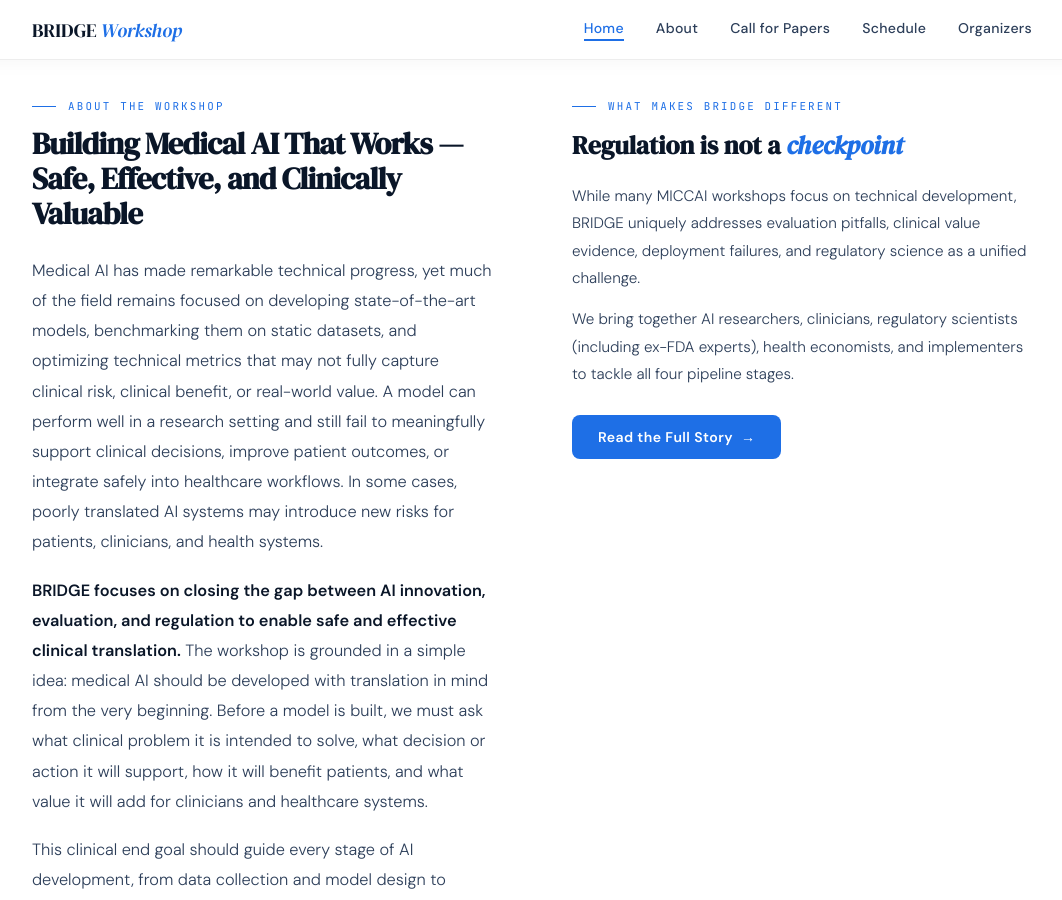
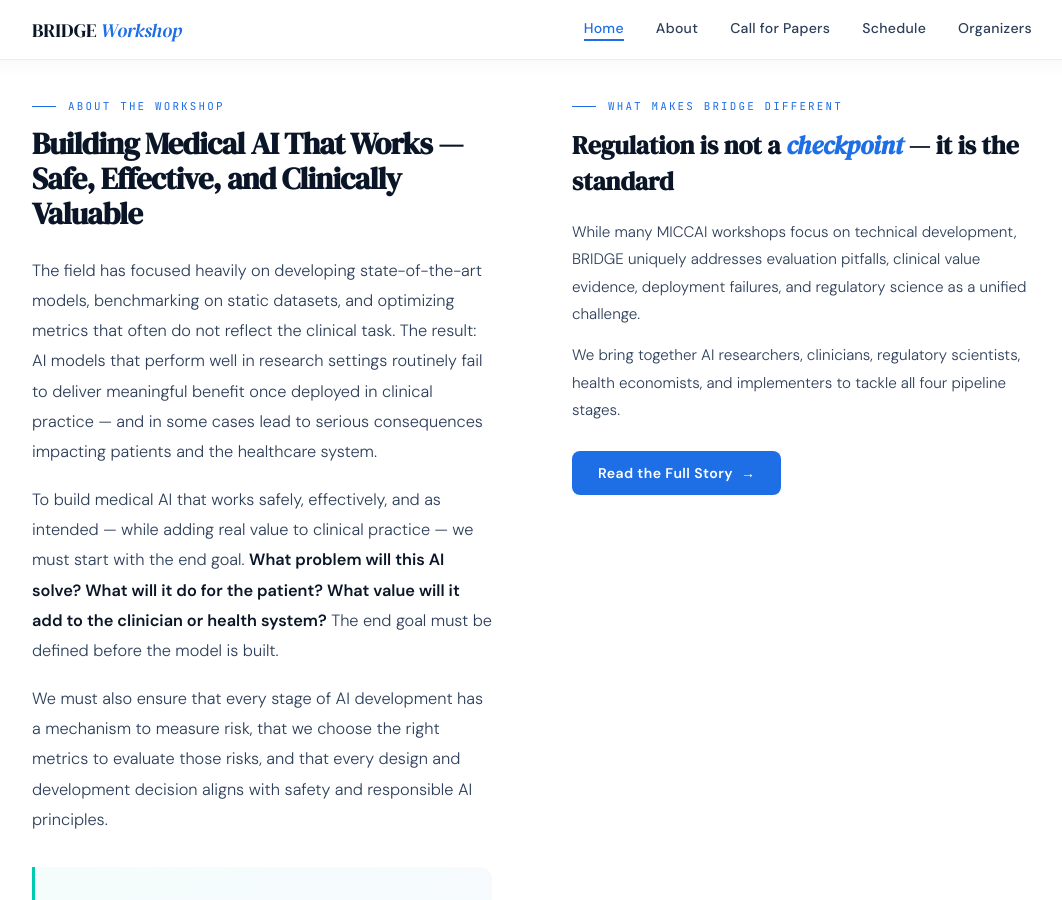
Before and after one commit to gaz89/BRIDGEAI, a Jekyll site: the page built from index.html, in a window 1280 px wide and 900 px high, scrolled down 881 px. Shown: the whole window, without its empty margins (108-1170 px from the left). Built offline with Jekyll 4.4.1, drawn with Linux system fonts in a browser that asks for light colours; some of the changed text lies outside the part shown.

Commit message:
Add files via upload

```diff
--- a/index.html
+++ b/index.html
@@ -11,11 +11,11 @@ page_id: home
     <div class="hero-left">
       <div class="hero-eyebrow">MICCAI 2026 Workshop</div>
       <h1>BRIDGE<br><em>Workshop</em></h1>
-      <p class="hero-sub">Bridging Regulatory Science and Medical Imaging Evaluation — from technical performance to real-world utility & clinical value.</p>
+      <p class="hero-sub">Bridging Regulatory Science and Medical Imaging Evaluation — from technical performance to real-world utility and clinical value.</p>
       <div class="hero-meta">
         <div class="meta-item">
           <span class="meta-label">Date</span>
-          <span class="meta-value">September 27 - Strasbourg, France </span>
+          <span class="meta-value">September 27, 2026 · Strasbourg, France</span>
         </div>
         <div class="meta-item">
           <span class="meta-label">Venue</span>
@@ -45,7 +45,7 @@ page_id: home
           <div class="p-num s2">02</div>
           <div class="p-body">
             <div class="p-verb">Measure Its Value</div>
-            <div class="p-desc">Does itadd value, or genuinely improve outcomes and clinical decisions?</div>
+            <div class="p-desc">Does it add value, or genuinely improve outcomes and clinical decisions?</div>
           </div>
         </div>
         <div class="p-step">
@@ -63,7 +63,7 @@ page_id: home
           </div>
         </div>
         <div class="reg-note">
-          <strong>Regulatory-driven AI innovation-</strong>Every stage of AI development should align with safety standards, and every risk, every failure — must be measured and mitigated.
+          <strong>Regulatory-driven AI innovation.</strong> Every stage of AI development should align with safety standards, and every risk, every failure — must be measured, documented, and mitigated.
         </div>
       </div>
     </div>
@@ -75,34 +75,19 @@ page_id: home
   <div class="intro-strip-inner">
     <div class="intro-text">
       <div class="section-label">About the Workshop</div>
-
-<h2 class="page-title" style="font-size: 1.9rem; margin-bottom: 24px;">
-  Building Medical AI That Works — Safe, Effective, and Clinically Valuable
-</h2>
-
-<p>
-  Medical AI has made remarkable technical progress, yet much of the field remains focused on developing state-of-the-art models, benchmarking them on static datasets, and optimizing technical metrics that may not fully capture clinical risk, clinical benefit, or real-world value. A model can perform well in a research setting and still fail to meaningfully support clinical decisions, improve patient outcomes, or integrate safely into healthcare workflows. In some cases, poorly translated AI systems may introduce new risks for patients, clinicians, and health systems.
-</p>
-
-<p>
-  <strong>BRIDGE focuses on closing the gap between AI innovation, evaluation, and regulation to enable safe and effective clinical translation.</strong> The workshop is grounded in a simple idea: medical AI should be developed with translation in mind from the very beginning. Before a model is built, we must ask what clinical problem it is intended to solve, what decision or action it will support, how it will benefit patients, and what value it will add for clinicians and healthcare systems.
-</p>
-
-<p>
-  This clinical end goal should guide every stage of AI development, from data collection and model design to validation, deployment, monitoring, and regulatory evaluation. At each stage, we need clear mechanisms to identify and measure risk, select metrics that reflect the clinical and safety context, and ensure that development decisions remain aligned with patient safety, responsible AI, and real-world clinical value.
-</p>
-
-<div class="principle-box">
-  <p>
-    <strong>Core Principle:</strong> The clinical end goal should guide every stage of medical AI development, from data collection and model design to validation, deployment, monitoring, and regulatory evaluation. At each stage, we need clear mechanisms to identify and measure risk, select metrics that reflect the clinical and safety context, and ensure that development decisions remain aligned with patient safety, responsible AI, and real-world clinical value.
-  </p>
-</div>
+      <h2 class="page-title" style="font-size: 1.9rem; margin-bottom: 24px;">Building Medical AI That Works — Safe, Effective, and Clinically Valuable</h2>
+      <p>The field has focused heavily on developing state-of-the-art models, benchmarking on static datasets, and optimizing metrics that often do not reflect the clinical task. The result: AI models that perform well in research settings routinely fail to deliver meaningful benefit once deployed in clinical practice — and in some cases lead to serious consequences impacting patients and the healthcare system.</p>
+      <p>To build medical AI that works safely, effectively, and as intended — while adding real value to clinical practice — we must start with the end goal. <strong>What problem will this AI solve? What will it do for the patient? What value will it add to the clinician or health system?</strong> The end goal must be defined before the model is built.</p>
+      <p>We must also ensure that every stage of AI development has a mechanism to measure risk, that we choose the right metrics to evaluate those risks, and that every design and development decision aligns with safety and responsible AI principles.</p>
+      <div class="principle-box">
+        <p>"If we cannot evaluate it, we cannot measure its performance or clinical value. If we cannot measure its value, we cannot regulate it. And if we cannot regulate it, we should not deploy it. And if we do not monitor it, we cannot sustain it."</p>
+      </div>
     </div>
     <div class="intro-right">
       <div class="section-label">What Makes BRIDGE Different</div>
-      <h3>Regulation is not a <em>checkpoint</em></h3>
+      <h3>Regulation is not a <em>checkpoint</em> — it is the standard</h3>
       <p>While many MICCAI workshops focus on technical development, BRIDGE uniquely addresses evaluation pitfalls, clinical value evidence, deployment failures, and regulatory science as a unified challenge.</p>
-      <p>We bring together AI researchers, clinicians, regulatory scientists (including ex-FDA experts), health economists, and implementers to tackle all four pipeline stages.</p>
+      <p>We bring together AI researchers, clinicians, regulatory scientists, health economists, and implementers to tackle all four pipeline stages.</p>
       <a href="{{ site.baseurl }}/about" class="btn-primary">Read the Full Story</a>
     </div>
   </div>
@@ -112,7 +97,7 @@ page_id: home
 <section class="pipeline-section">
   <div class="pipeline-section-inner">
     <div class="section-label light">The Framework</div>
-    <h2 class="page-title light">The <em>BRIDGE</em> Pipeline</h2>
+    <h2 class="page-title light">From Bench to Bedside: The <em>BRIDGE</em> Pipeline</h2>
     <p class="pipeline-subtitle">Four stages. Each depends on the one before it. Skipping or shortcutting any stage is precisely why so many AI systems fail after deployment.</p>
     <div class="pipeline-grid">
       <div class="pg-step">
@@ -131,20 +116,20 @@ page_id: home
         <div class="pg-dot s3">🏥</div>
         <div class="pg-num s3">Stage 03</div>
         <div class="pg-verb">Deploy It Responsibly</div>
-        <div class="pg-desc">Evidence-backed, workflow-integrated, equity-aware deployment with transparency about limitations and conditions of safe use.</div>
+        <div class="pg-desc">Safe, effective, and responsible deployment — only when proven to benefit patients and integrate safely into clinical workflows.</div>
       </div>
       <div class="pg-step">
         <div class="pg-dot s4">📡</div>
         <div class="pg-num s4">Stage 04</div>
         <div class="pg-verb">Monitor It</div>
-        <div class="pg-desc">Sustained post-market vigilance: detecting drift, updating models safely, ensuring long-term safety and effectiveness.</div>
+        <div class="pg-desc">Post-market monitoring: drift detection, ongoing performance validation, and sustained safety and effectiveness.</div>
       </div>
     </div>
     <div class="reg-spine">
       <div class="reg-spine-icon">⚖️</div>
       <div class="reg-spine-text">
-        <strong>Regulation: The Governing Backbone</strong>
-        <p>Regulation is not Stage 5 — it runs through all four stages. It defines rigor at evaluation, evidence thresholds for clinical value, conditions for deployment, and mandates for post-market monitoring.</p>
+        <strong>Regulatory-driven AI innovation.</strong>
+        <p>Every stage of AI development should align with safety standards, and every risk, every failure — must be measured, documented, and mitigated.</p>
       </div>
     </div>
   </div>
@@ -160,18 +145,18 @@ page_id: home
         <div class="ql-icon">📄</div>
         <h3>Call for Papers</h3>
         <p>Submit original research, empirical studies, position papers, or negative results across all four pipeline stages.</p>
-        <span class="ql-link">View topics & dates</span>
+        <span class="ql-link">View topics and dates</span>
       </a>
       <a href="{{ site.baseurl }}/schedule" class="ql-card t2">
         <div class="ql-icon">📅</div>
         <h3>Workshop Schedule</h3>
-        <p>Keynotes from FDA, DKFZ, and UCL. Paper presentations, poster sessions, and a panel discussion on regulatory-driven AI innovation.</p>
+        <p>Keynotes, paper presentations, poster sessions, and a panel discussion on regulatory-driven AI innovation.</p>
         <span class="ql-link" style="color: var(--s2);">See the program</span>
       </a>
       <a href="{{ site.baseurl }}/about" class="ql-card t3">
         <div class="ql-icon">👥</div>
-        <h3>Organizers & Advisory Board</h3>
-        <p>Meet the team of researchers, clinicians, and regulatory scientists — including ex-FDA experts and international advisors — behind BRIDGE.</p>
+        <h3>Organizers and Advisory Board</h3>
+        <p>Meet the team of researchers, clinicians, and regulatory scientists behind BRIDGE.</p>
         <span class="ql-link" style="color: var(--s3);">Meet the team</span>
       </a>
     </div>
```
